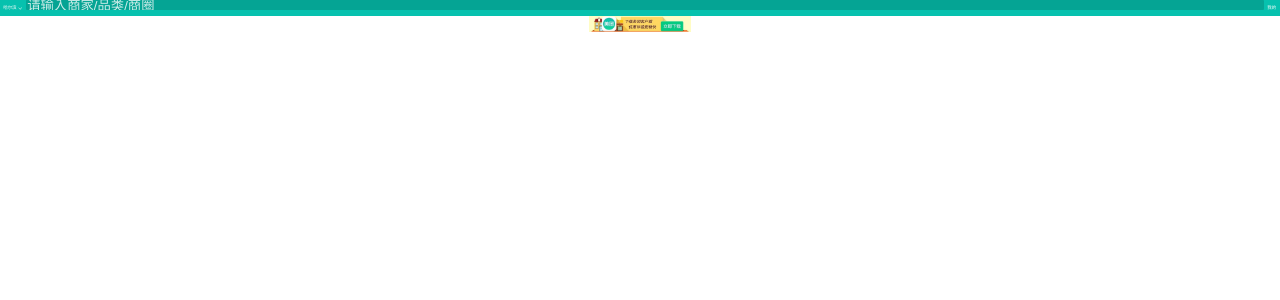
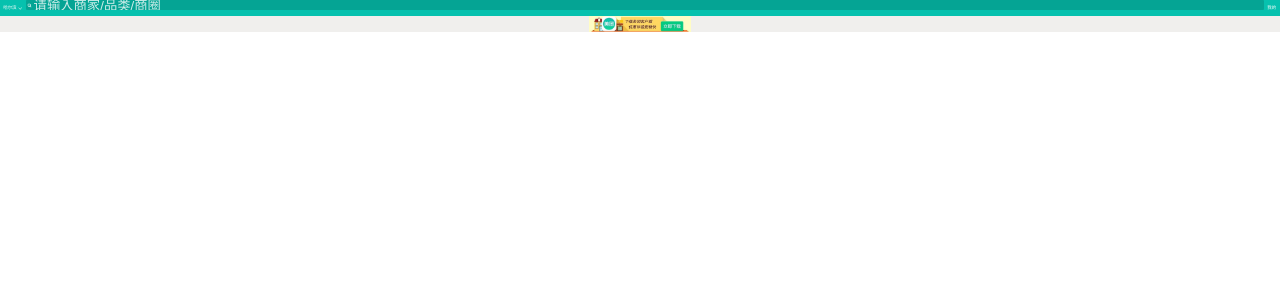
Before and after one commit to wuyi5151/studyexamples, a PHP site: page / in a window 1280 px wide. Shown: the top 300 px of the page. Run offline with PHP 8.4, Linux system fonts and the light colour scheme.

Commit message:
搜索框中增加放大镜

```diff
--- a/meituan/css/index.css
+++ b/meituan/css/index.css
@@ -29,8 +29,11 @@
     border-radius: 0.06rem;
     outline: none;
     border: 0;
-    background: #05a494;
-    text-indent: 0.1rem;
+    background: #05a494 url(../img/magnifier.png) no-repeat 0.1rem center;
+    -webkit-background-size: 0.32rem 0.32rem;
+    -moz-background-size: 0.32rem 0.32rem;
+    background-size: 0.32rem 0.32rem;
+    text-indent: 0.5rem;
     color: #fff;
 }
 #search input::-webkit-input-placeholder{ /*伪元素选择器*/
@@ -39,9 +42,9 @@
 }
 #banner{
     height: 1rem;
-    background: url(../img/banner.jpg) no-repeat center;
-    -webkit-background-size: 12.8rem 1rem;
-    -moz-background-size: 12.8rem 1rem;
+    background: #f0efed url(../img/banner.jpg) no-repeat center;
+    -webkit-background-size: 12.8rem 2rem;
+    -moz-background-size: 12.8rem 2rem;
     background-size: 6.4rem 1rem;
 
 }
```
Also changed, not shown: meituan/img/magnifier.png (added), meituan/img/magnify.png (added).
